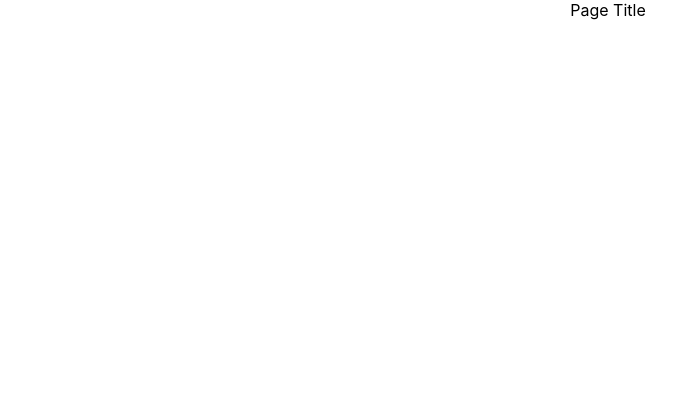
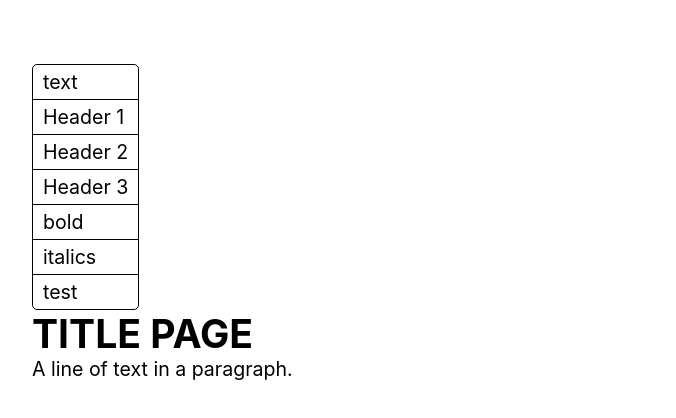
Before and after one commit to graphIQal/graphIQal, a React (Create React App) app: page / in a window 1280 px wide. Shown: the top 418 px of the page, without its empty margins (32-708 px from the left). Built offline with nearby package versions, Linux system fonts and the light colour scheme.

Commit message:
working slate pre-commands

```diff
--- a/package.json
+++ b/package.json
@@ -15,8 +15,13 @@
     "react": "^18.2.0",
     "react-dom": "^18.2.0",
     "react-scripts": "5.0.1",
+    "slate": "^0.86.0",
+    "slate-react": "^0.86.0",
     "typescript": "^4.9.3",
     "web-vitals": "^2.1.4"
+  },
+  "resolutions": {
+    "@types/react": "16.3.18"
   },
   "scripts": {
     "start": "react-scripts start",
--- a/src/App.css
+++ b/src/App.css
@@ -1,38 +1,49 @@
-.App {
+/* .App {
   text-align: center;
+} */
+
+:root {
+  box-sizing: border-box;
+  --base_black: '#242424';
+	--base_white: '#FCFAF4';
+	--node: '#8DD39C';
+	--connection: '#4362B1';
+	--selected_white: '#FFF9E9';
 }
 
-.App-logo {
-  height: 40vmin;
-  pointer-events: none;
+/* Typography */
+@media (min-width: 768px) {
+  :root {
+    font-size: calc(1rem + ((1vw - 7.68px) * 0.6944));
+    min-height: 0vw;
+  }
 }
-
-@media (prefers-reduced-motion: no-preference) {
-  .App-logo {
-    animation: App-logo-spin infinite 20s linear;
+@media (min-width: 1920px) {
+  :root {
+    font-size: 24px;
   }
 }
 
-.App-header {
-  background-color: #282c34;
-  min-height: 100vh;
-  display: flex;
-  flex-direction: column;
-  align-items: center;
-  justify-content: center;
-  font-size: calc(10px + 2vmin);
-  color: white;
+.h1 {
+  font-weight: bold !important;
+  font-size: 2rem;
 }
 
-.App-link {
-  color: #61dafb;
+.h2 {
+  font-weight: bold !important;
+  font-size: 1.8rem;
 }
 
-@keyframes App-logo-spin {
-  from {
-    transform: rotate(0deg);
-  }
-  to {
-    transform: rotate(360deg);
-  }
+.h3 {
+  font-weight: bold !important;
+  font-size: 1.5rem;
 }
+
+.text {
+  font-size: 1rem;
+}
+
+/* UI */
+.container {
+  padding: 5%;
+}
--- a/src/App.tsx
+++ b/src/App.tsx
@@ -1,5 +1,3 @@
-import React from 'react';
-import logo from './logo.svg';
 import './App.css';
 import Home from './navigation/Home';
 
--- /dev/null
+++ b/src/components/blocks/BlockMenu/BlockMenu.css
@@ -0,0 +1,25 @@
+
+.block_menu {
+	border-radius: 5px;
+	border-color: var(--base_black);
+	border-width: 1px;
+	border-style: solid;
+	width: fit-content;
+}
+
+.block_item {
+	padding-left: 10px;
+	padding-right: 10px;
+	padding-top: 5px;
+	padding-bottom: 5px;
+}
+
+.block_item + .block_item {
+	/* border: 1px solid var(--base_black); */
+	border-color: var(--base_black);
+	border-style: solid;
+	border-top-width: 1px;
+	border-bottom: 0px;
+	border-left: 0px;
+	border-right: 0px;
+}
--- /dev/null
+++ b/src/components/blocks/BlockMenu/BlockMenu.tsx
@@ -0,0 +1,26 @@
+import React from 'react';
+import './BlockMenu.css';
+
+type BlockMenuItem = {
+	title: string;
+	onPress(params: any): void;
+};
+
+type BlockMenuProps = {
+	items: BlockMenuItem[];
+};
+
+//
+const BlockMenu: React.FC<BlockMenuProps> = ({ items }) => {
+	const renderButtons = () => {
+		return items.map((item, i) => (
+			<div className='block_item' onClick={item.onPress} key={i}>
+				{item.title}
+			</div>
+		));
+	};
+
+	return <div className='block_menu'>{renderButtons()}</div>;
+};
+
+export default BlockMenu;
--- /dev/null
+++ b/src/components/blocks/EditorComponent.tsx
@@ -0,0 +1,212 @@
+import React, { useCallback, useState } from 'react';
+
+import { createEditor, Editor, Transforms, Text } from 'slate';
+import { Slate, Editable, withReact } from 'slate-react';
+
+// TypeScript users only add this code
+import { BaseEditor, Descendant } from 'slate';
+import { ReactEditor } from 'slate-react';
+import BlockMenu from './BlockMenu/BlockMenu';
+import { Leaf, DefaultElement, CodeElement } from './Elements/Elements';
+
+type CustomElement = {
+	type: 'paragraph' | 'code';
+	children: (CustomText | CustomElement)[];
+};
+
+type CustomText = {
+	text: string;
+	bold?: boolean;
+	italics?: boolean;
+	text_type: 'text' | 'h1' | 'h2' | 'h3';
+};
+
+declare module 'slate' {
+	interface CustomTypes {
+		Editor: BaseEditor & ReactEditor;
+		Element: CustomElement;
+		Text: CustomText;
+	}
+}
+
+const initialValue: CustomElement[] = [
+	{
+		type: 'paragraph',
+		children: [{ text: 'TITLE PAGE', text_type: 'h1' }],
+	},
+	{
+		type: 'paragraph',
+		children: [
+			{ text: 'A line of text in a paragraph.', text_type: 'text' },
+		],
+	},
+];
+
+const EditorComponent: React.FC = () => {
+	const [editor] = useState(() => withReact(createEditor()));
+
+	// ELEMENTS
+	// Define a React component renderer for our code blocks.
+
+	// Define a rendering function based on the element passed to `props`. We use
+	// `useCallback` here to memoize the function for subsequent renders.
+	const renderElement = useCallback((props: any) => {
+		switch (props.element.type) {
+			case 'code':
+				return <CodeElement {...props} />;
+			default:
+				return <DefaultElement {...props} />;
+		}
+	}, []);
+
+	const renderLeaf = useCallback((props: any) => {
+		return <Leaf {...props} />;
+	}, []);
+
+	const showMenu = () => {
+		// <div style={}></div>;
+	};
+	return (
+		<>
+			<BlockMenu
+				items={[
+					{
+						title: 'text',
+						onPress: () => {
+							Transforms.setNodes(
+								editor,
+								{ text_type: 'text' },
+								// Apply it to text nodes, and split the text node up if the
+								// selection is overlapping only part of it.
+								{
+									match: (n) => Text.isText(n),
+								}
+							);
+						},
+					},
+					{
+						title: 'Header 1',
+						onPress: () => {
+							Transforms.setNodes(
+								editor,
+								{ text_type: 'h1' },
+								// Apply it to text nodes, and split the text node up if the
+								// selection is overlapping only part of it.
+								{
+									match: (n) => Text.isText(n),
+								}
+							);
+						},
+					},
+					{
+						title: 'Header 2',
+						onPress: () => {
+							Transforms.setNodes(
+								editor,
+								{ text_type: 'h2' },
+								// Apply it to text nodes, and split the text node up if the
+								// selection is overlapping only part of it.
+								{
+									match: (n) => Text.isText(n),
+								}
+							);
+						},
+					},
+					{
+						title: 'Header 3',
+						onPress: () => {
+							Transforms.setNodes(
+								editor,
+								{ text_type: 'h3' },
+								// Apply it to text nodes, and split the text node up if the
+								// selection is overlapping only part of it.
+								{
+									match: (n) => Text.isText(n),
+								}
+							);
+						},
+					},
+					{
+						title: 'bold',
+						onPress: () => {
+							Transforms.setNodes(
+								editor,
+								{ bold: true },
+								// Apply it to text nodes, and split the text node up if the
+								// selection is overlapping only part of it.
+								{
+									match: (n) => Text.isText(n),
+									split: true,
+								}
+							);
+						},
+					},
+					{
+						title: 'italics',
+						onPress: () => {
+							const match = Editor.nodes(editor, {
+								match: (n) =>
+									Editor.isBlock(editor, n) &&
+									n.type === 'paragraph',
+							});
+						},
+					},
+					{
+						title: 'test',
+						onPress: () => {},
+					},
+				]}
+			/>
+			<Slate editor={editor} value={initialValue}>
+				<Editable
+					renderElement={renderElement}
+					renderLeaf={renderLeaf}
+					onKeyDown={(event) => {
+						if (!event.ctrlKey && !event.metaKey) {
+							if (event.key === 'Slash') {
+								showMenu();
+							}
+						}
+
+						switch (event.key) {
+							// When "`" is pressed, keep our existing code block logic.
+							case '`': {
+								event.preventDefault();
+								const match = Editor.nodes(editor, {
+									match: (n) =>
+										Editor.isBlock(editor, n) &&
+										n.type === 'paragraph',
+								});
+								Transforms.setNodes(
+									editor,
+									{ type: match ? 'code' : 'paragraph' },
+									{ match: (n) => Editor.isBlock(editor, n) }
+								);
+								break;
+							}
+
+							// When "B" is pressed, bold the text in the selection.
+							case 'b': {
+								event.preventDefault();
+								Transforms.setNodes(
+									editor,
+									{ bold: true },
+									// Apply it to text nodes, and split the text node up if the
+									// selection is overlapping only part of it.
+									{
+										match: (n) => Text.isText(n),
+										split: true,
+									}
+								);
+								console.log(editor);
+								break;
+							}
+						}
+					}}
+				/>
+			</Slate>
+		</>
+	);
+};
+
+export default EditorComponent;
--- /dev/null
+++ b/src/components/blocks/Elements/Elements.tsx
@@ -0,0 +1,38 @@
+// ELEMENTS
+// Define a React component renderer for our code blocks.
+export const CodeElement = (props: any) => {
+	return (
+		<pre {...props.attributes}>
+			<code>{props.children}</code>
+		</pre>
+	);
+};
+
+export const DefaultElement = (props: any) => {
+	return <div {...props.attributes}>{props.children}</div>;
+};
+
+export const Leaf = (props: any) => {
+	if (props.leaf.italics) {
+		console.log('leaf', props);
+		return (
+			<span
+				{...props.attributes}
+				className={props.leaf.text_type}
+				style={{ fontWeight: props.leaf.bold ? 'bold' : 'normal' }}
+			>
+				<em>{props.children}</em>
+			</span>
+		);
+	}
+
+	return (
+		<span
+			{...props.attributes}
+			className={props.leaf.text_type}
+			style={{ fontWeight: props.leaf.bold ? 'bold' : 'normal' }}
+		>
+			{props.children}
+		</span>
+	);
+};
--- a/src/components/document/Document.tsx
+++ b/src/components/document/Document.tsx
@@ -1,27 +1,12 @@
-import React, { useState } from 'react';
+import React from 'react';
+
+// TypeScript users only add this code
+import EditorComponent from '../blocks/EditorComponent';
 
 const Document: React.FC = () => {
-	const [data, setData] = useState({
-		title: 'Page Title',
-		blocks: [
-			{ id: '1', content: 'text', type: 'header' },
-			{ id: '1', content: 'text', type: 'header' },
-			{ id: '1', content: 'text', type: 'header' },
-			{ id: '1', content: 'text', type: 'header' },
-			{ id: '1', content: 'text', type: 'header' },
-		],
-	});
-
-	const renderAllBlocks = () => {
-		return null;
-	};
-
-	const renderBlock = () => {};
-
 	return (
-		<div>
-			{data.title}
-			{renderAllBlocks()}
+		<div className='container'>
+			<EditorComponent></EditorComponent>
 		</div>
 	);
 };
--- a/src/theme/colours.js
+++ b/src/theme/colours.js
@@ -1,7 +1,7 @@
-export default colours = {
-	'base-black': '#242424',
-	'base-white': '#FCFAF4',
+export default {
+	base_black: '#242424',
+	base_white: '#FCFAF4',
 	node: '#8DD39C',
 	connection: '#4362B1',
-	'selected-white': '#FFF9E9',
+	selected_white: '#FFF9E9',
 };
```
Also changed, not shown: src/components/blocks/EditorCommands.tsx (added, +47 -0 lines), src/helpers/shortcuts/shortcuts.js (added), src/logo.svg (deleted), 1 other file (tests, documents, lock files or other folders).
